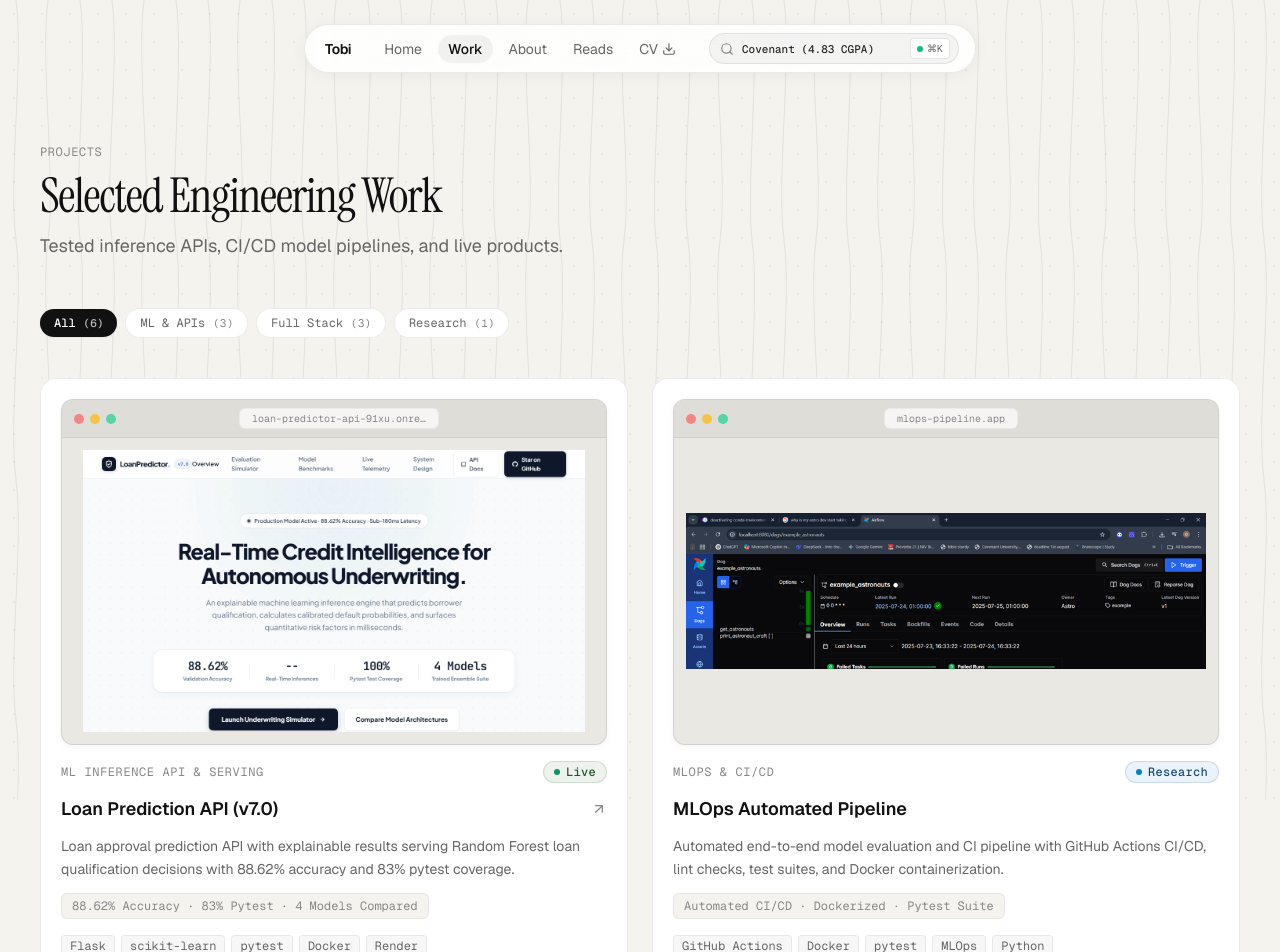
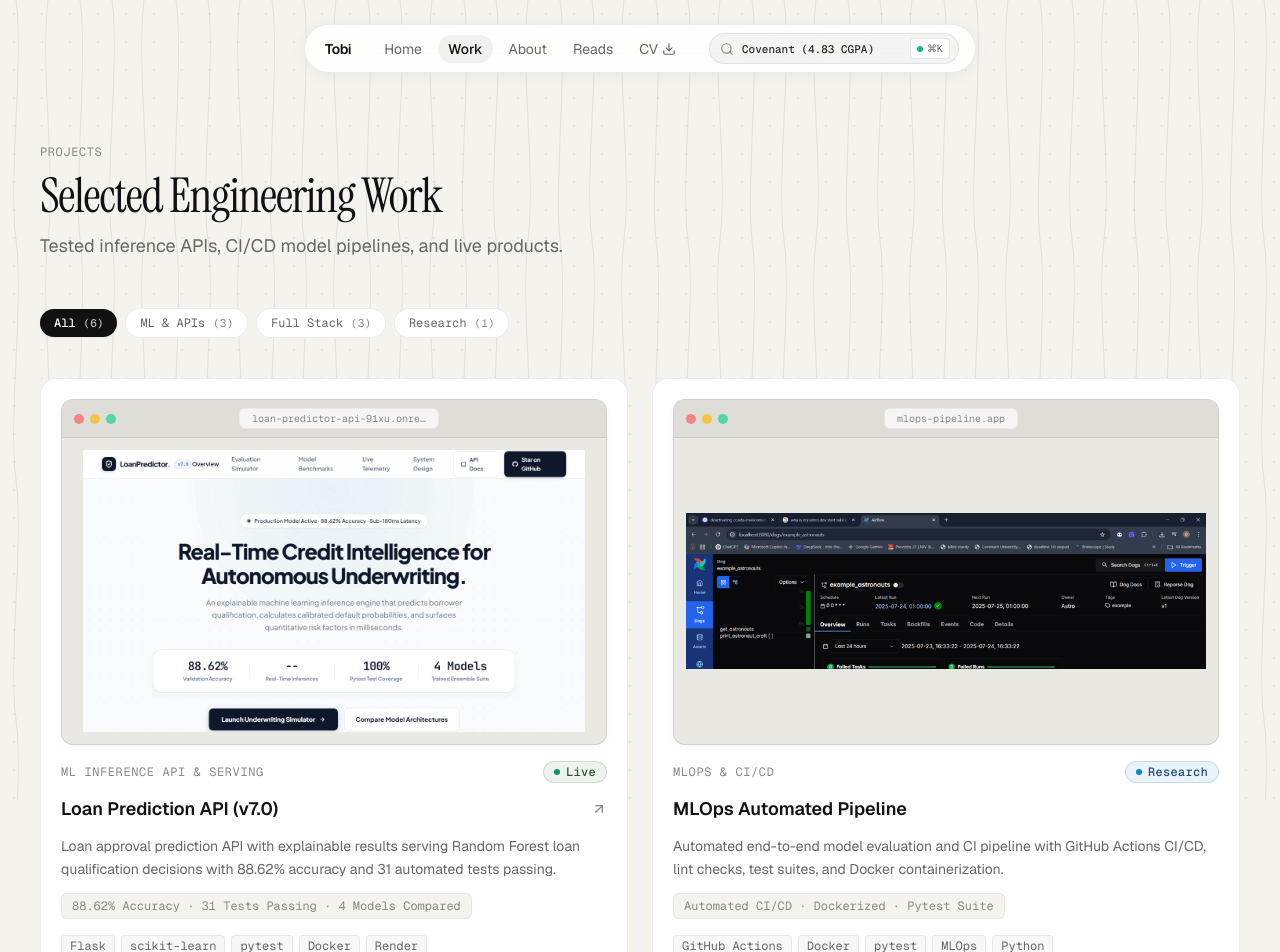
Before and after one commit to olatunjitobiloba/portfolio-website, a Next.js app: page /work in a window 1280 px wide. Shown: the top 952 px of the page. Built offline with nearby package versions, Linux system fonts and the light colour scheme.

Commit message:
docs: update portfolio to reflect 31 automated tests passing

```diff
--- a/src/components/bento/BentoGrid.tsx
+++ b/src/components/bento/BentoGrid.tsx
@@ -20,7 +20,7 @@ export function BentoGrid({ className }: BentoGridProps) {
     title: "Loan Prediction API (v7.0)",
     category: "ML Inference API & Serving",
     description:
-      "Loan approval prediction API with explainable results serving Random Forest loan qualification decisions with 88.62% accuracy and 83% pytest coverage.",
+      "Loan approval prediction API with explainable results serving Random Forest loan qualification decisions with 88.62% accuracy and 31 automated tests passing.",
     status: "Live" as const,
     image: "/images/loan-api.png",
     tags: ["Flask", "scikit-learn", "pytest", "Docker", "Render"],
--- a/src/data/projects.ts
+++ b/src/data/projects.ts
@@ -6,9 +6,9 @@ export const projects: Project[] = [
     title: "Loan Prediction API (v7.0)",
     category: "ML Inference API & Serving",
     description:
-      "Loan approval prediction API with explainable results serving Random Forest loan qualification decisions with 88.62% accuracy and 83% pytest coverage.",
+      "Loan approval prediction API with explainable results serving Random Forest loan qualification decisions with 88.62% accuracy and 31 automated tests passing.",
     status: "Live",
-    metrics: "88.62% Accuracy · 83% Pytest · 4 Models Compared",
+    metrics: "88.62% Accuracy · 31 Tests Passing · 4 Models Compared",
     tags: ["Flask", "scikit-learn", "pytest", "Docker", "Render"],
     image: "/images/loan-api.png",
     links: {
```
